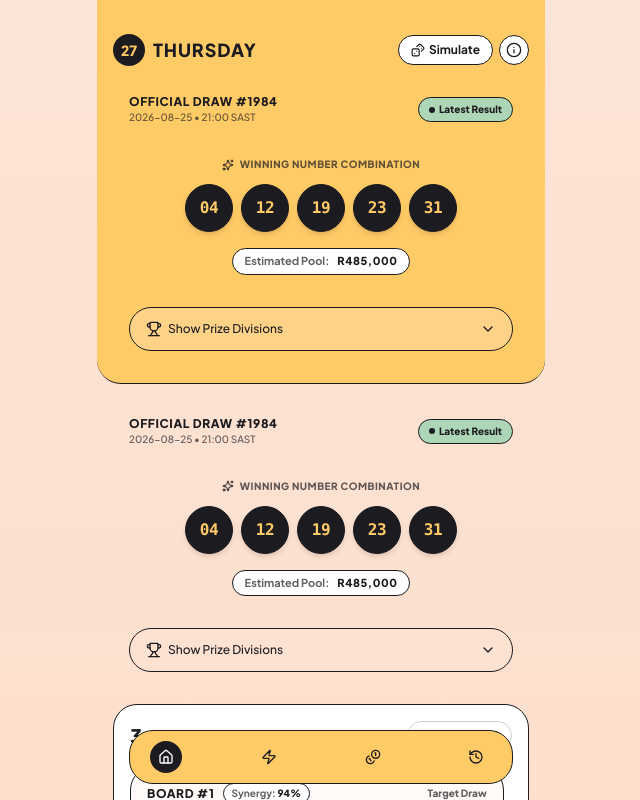
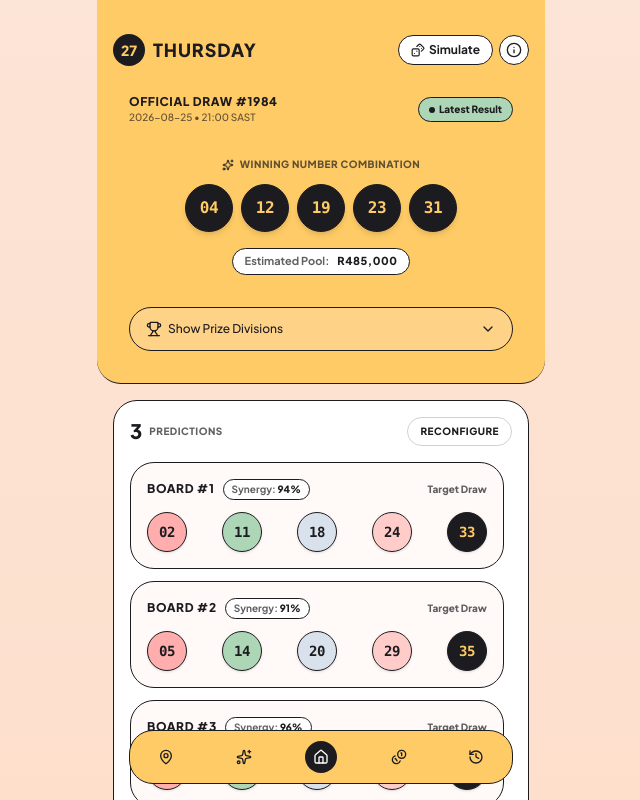
Before and after one commit to sebego-tumelo/mainLoop_ui, a Vue app: page / in a window 1280 px wide. Shown: the top 800 px of the page, without its empty margins (319-959 px from the left). Built offline with nearby package versions, Linux system fonts and the light colour scheme.

Commit message:
Revert "refactor: simplify navigation to 4 buttons (Home, Prediction, Ledger, History)"
This reverts commit e7dcc3d3adb8611bb0f80626929cdb25c1ce3a81.

```diff
--- a/src/App.vue
+++ b/src/App.vue
@@ -119,20 +119,26 @@ const scrollToSection = (id, sectionName) => {
       <!-- Main Body Flowing Content -->
       <main class="flex-1 px-4 py-4 space-y-4">
 
-        <!-- 3. Latest Official Draw Results Banner -->
-        <LatestDrawPanel
-          id="section-latest-draw"
-          :draw="latestDraw"
-          :matchedNumbers="latestMatchedNumbers"
-        />
-
-        <!-- 2. Current Prediction Card with Goal progress bar & Tripartite sliders -->
+          <!-- 2. Current Prediction Card with Goal progress bar & Tripartite sliders -->
         <CurrentPredictionPanel
-          id="section-current-prediction"
           :currentPrediction="currentActivePrediction"
           :latestWinningNumbers="latestDraw.winningNumbers"
           :onOpenPredictModal="() => (isPredictModalOpen = true)"
         />
+
+        <!-- 1. Financial Ledger 4-Quadrant Pastel Grid (Needs Satisfaction, Activity, Sleep, Wellness from image) -->
+        <FinancialLedgerPanel
+          :stats="financialStats"
+          :onOpenPrizeInfoModal="() => (isPrizeInfoModalOpen = true)"
+        />
+
+
+
+        <!-- 3. Latest Official Draw Results Banner -->
+        <!-- <LatestDrawPanel
+          :draw="latestDraw"
+          :matchedNumbers="latestMatchedNumbers"
+        /> -->
 
         <!-- 4. Historical Records & Prediction Performance Log -->
         <HistoricalRecordsPanel
@@ -147,10 +153,33 @@ const scrollToSection = (id, sectionName) => {
           id="mobile-bottom-nav"
           class="max-w-xs sm:max-w-sm mx-auto bg-nav-sand text-ui-charcoal rounded-[24px] py-2.5 px-5 border border-ui-charcoal flex items-center justify-between pointer-events-auto transition-transform duration-200 hover:scale-[1.02]"
         >
-          <!-- 1. Home / Results -->
+          <!-- 1. Location / Results -->
+          <button
+            id="nav-btn-result"
+            @click="scrollToSection('section-latest-draw', 'result')"
+            title="Results"
+            :class="[
+              'p-2 rounded-full transition-all cursor-pointer',
+              activeSection === 'result' ? 'bg-ui-charcoal text-white' : 'text-ui-charcoal hover:bg-ui-charcoal/10'
+            ]"
+          >
+            <MapPin class="w-4 h-4" />
+          </button>
+
+          <!-- 2. AI Predict -->
+          <button
+            id="nav-btn-predict"
+            @click="isPredictModalOpen = true"
+            title="AI Predict"
+            class="p-2 rounded-full text-ui-charcoal hover:bg-ui-charcoal/10 transition-all cursor-pointer"
+          >
+            <Sparkles class="w-4 h-4" />
+          </button>
+
+          <!-- 3. Home / Center -->
           <button
             id="nav-btn-home"
-            @click="scrollToSection('section-latest-draw', 'home')"
+            @click="scrollToSection('section-current-prediction', 'home')"
             title="Home"
             :class="[
               'p-2 rounded-full transition-all cursor-pointer',
@@ -160,20 +189,7 @@ const scrollToSection = (id, sectionName) => {
             <Home class="w-4 h-4" />
           </button>
 
-          <!-- 2. Prediction -->
-          <button
-            id="nav-btn-predict-scroll"
-            @click="scrollToSection('section-current-prediction', 'prediction')"
-            title="Prediction"
-            :class="[
-              'p-2 rounded-full transition-all cursor-pointer',
-              activeSection === 'prediction' ? 'bg-ui-charcoal text-white' : 'text-ui-charcoal hover:bg-ui-charcoal/10'
-            ]"
-          >
-            <Zap class="w-4 h-4" />
-          </button>
-
-          <!-- 3. Ledger -->
+          <!-- 4. Ledger -->
           <button
             id="nav-btn-ledger"
             @click="scrollToSection('section-financial-ledger', 'ledger')"
@@ -186,7 +202,7 @@ const scrollToSection = (id, sectionName) => {
             <Coins class="w-4 h-4" />
           </button>
 
-          <!-- 4. History -->
+          <!-- 5. History / Profile -->
           <button
             id="nav-btn-history"
             @click="scrollToSection('section-historical-records', 'history')"
```
